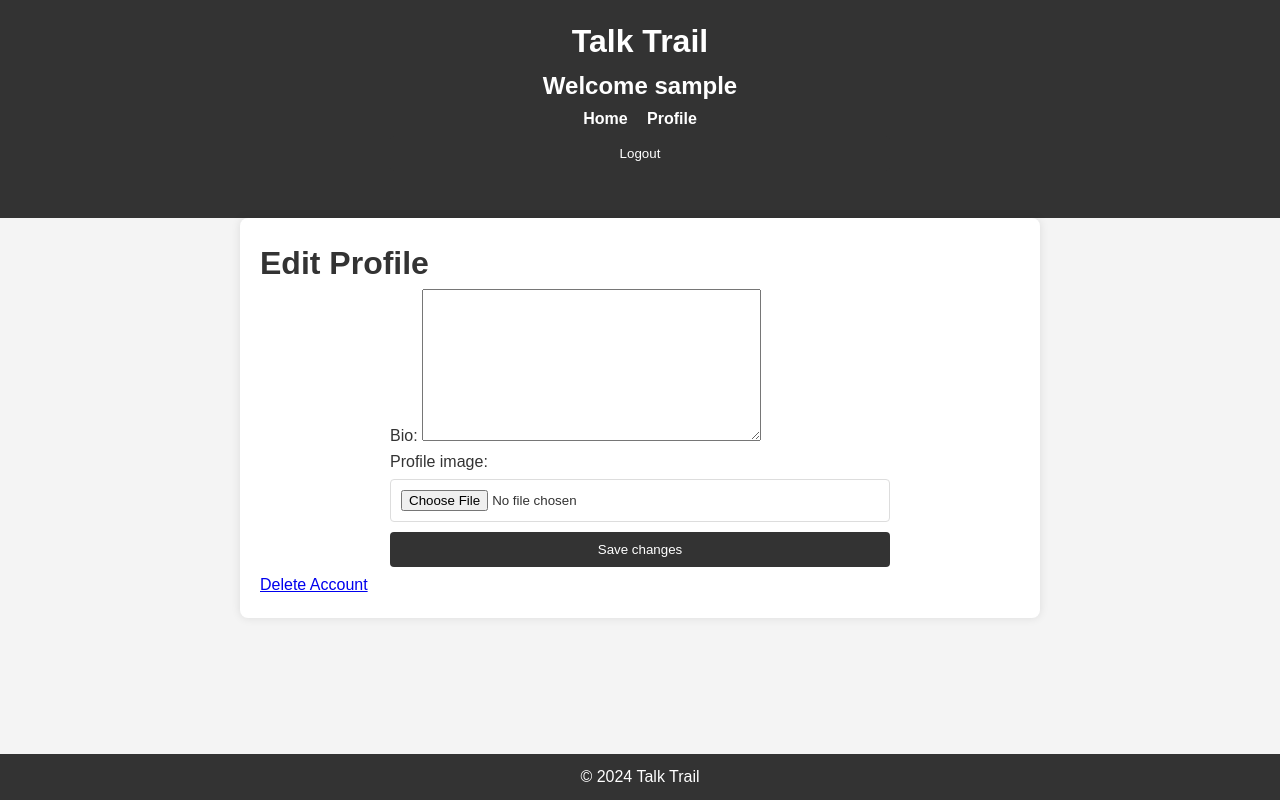
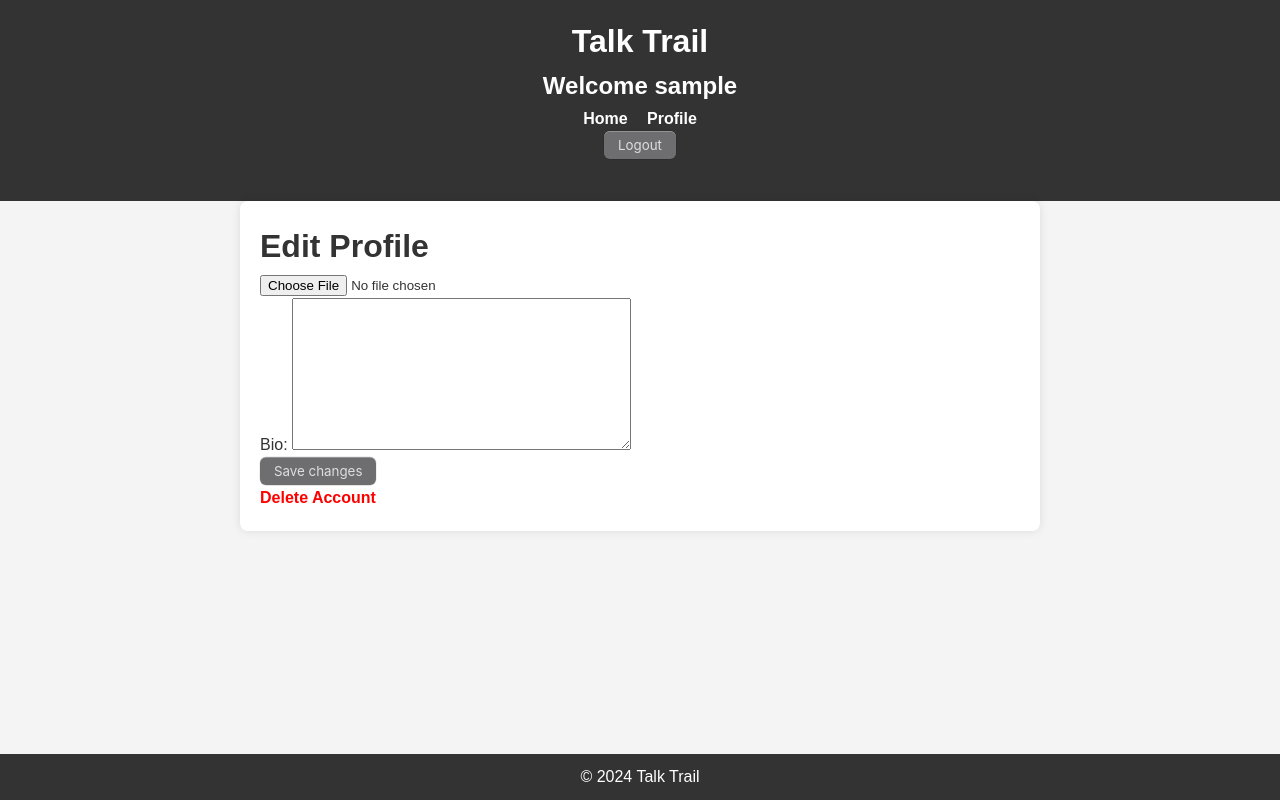
Before and after one commit to AgentTarik/Talk-Trail, a Django app: page /profile/edit/ in a window 1280 px wide. Run offline with Django 5.2, Linux system fonts and the light colour scheme; the visitor is signed in with stand-in values (Sample User, id 1).

Commit message:
Profile_edit CSS update

```diff
--- a/users/static/css/style2.css
+++ b/users/static/css/style2.css
@@ -17,6 +17,26 @@ header {
     background: #333;
     color: #fff;
     padding: 1rem 0;
+}
+
+a {
+    color: #333;
+    text-decoration: none;
+    font-weight: bold;
+}
+
+a:hover {
+    text-decoration: underline;
+}
+
+#delete {
+    color: red;
+    text-decoration: none;
+    font-weight: bold;
+}
+
+#delete:hover {
+    text-decoration: underline;
 }
 
 header h1 {
@@ -60,30 +80,36 @@ main {
     box-shadow: 0 0 10px rgba(0, 0, 0, 0.1);
 }
 
-/* Styling for forms */
-form {
-    margin: 0 auto;
-    max-width: 500px;
+
+form button {
+  display: inline;
+  flex-direction: column;
+  align-items: center;
+  padding: 6px 14px;
+  font-family: -apple-system, BlinkMacSystemFont, 'Roboto', sans-serif;
+  border-radius: 6px;
+  border: none;
+
+  background: #6E6D70;
+  box-shadow: 0px 0.5px 1px rgba(0, 0, 0, 0.1), inset 0px 0.5px 0.5px rgba(255, 255, 255, 0.5), 0px 0px 0px 0.5px rgba(0, 0, 0, 0.12);
+  color: #DFDEDF;
+  user-select: none;
+  -webkit-user-select: none;
+  touch-action: manipulation;
 }
 
-form input, form button {
-    width: 100%;
-    padding: 10px;
-    margin: 5px 0;
-    border: 1px solid #ddd;
-    border-radius: 4px;
-}
-
-form button {
-    background: #333;
-    color: #fff;
-    border: none;
-    cursor: pointer;
+form button:focus {
+  box-shadow: inset 0px 0.8px 0px -0.25px rgba(255, 255, 255, 0.2), 0px 0.5px 1px rgba(0, 0, 0, 0.1), 0px 0px 0px 3.5px rgba(58, 108, 217, 0.5);
+  outline: 0;
 }
 
 form button:hover {
     background: #555;
 }
+
+
+
+
 
 /* Styling for the footer */
 footer {
--- a/users/templates/profile_edit.html
+++ b/users/templates/profile_edit.html
@@ -5,13 +5,20 @@
     {% if user.profile_image %}
         <div>
             <label>Current Profile Image:</label>
-            <img src="{{ user.profile_image.url }}" alt="Profile Image Thumbnail" style="width: 150px; height: 150px;"/>
+            <img src="{{ user.profile_image.url }}" alt="{{ user.username }}" style="width: 150px; height: 150px;"/>
         </div>
     {% endif %}
     <form method="post" enctype="multipart/form-data">
         {% csrf_token %}
-        {{ form.as_p }}
+        <div class="form-group">
+            {{ form.profile_image.errors }}
+            {{ form.profile_image }}
+        </div>
+        <div class="form-group">
+            {{ form.bio.errors }}
+            {{ form.bio.label_tag }} {{ form.bio }}
+        </div>
         <button type="submit">Save changes</button>
     </form>
-    <a href="{% url 'profile_delete' %}">Delete Account</a>
+    <a href="{% url 'profile_delete' %}" id="delete">Delete Account</a>
 {% endblock %}
```
